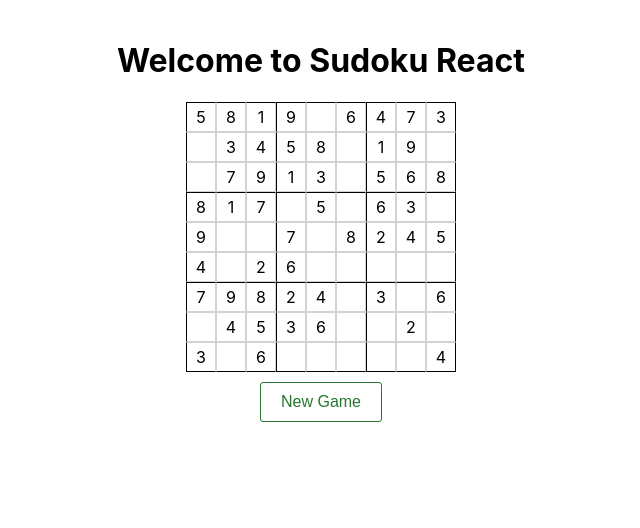
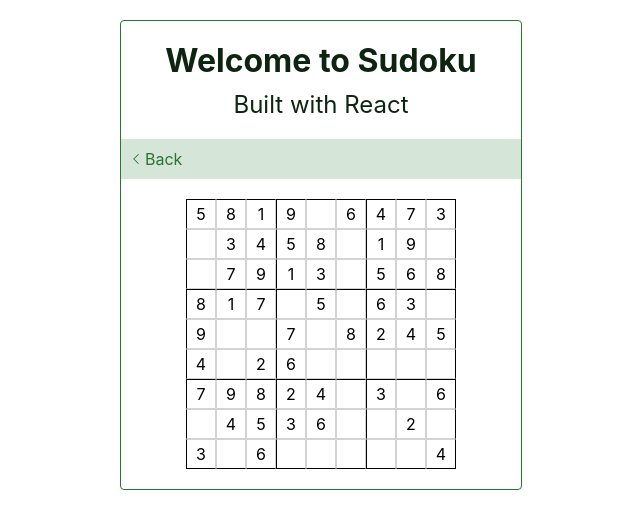
Before and after one commit to lizlux/sudoku, a React (Create React App) app in the folder sudoku-react/: page / in a window 1280 px wide. Both pictures are taken after a click on the button "Easy". Shown: the top 528 px of the page, without its empty margins (319-959 px from the left). Built offline with nearby package versions, Linux system fonts and the light colour scheme.

Commit message:
updating tests

```diff
--- a/sudoku-react/src/components/App.css
+++ b/sudoku-react/src/components/App.css
@@ -1,8 +1,12 @@
 .App {
-  padding: 20px;
   display: flex;
   align-items: center;
   flex-direction: column;
+  max-width: 400px;
+  margin: 20px auto;
+  border: 1px solid #277632;
+  border-radius: 4px;
+  padding-bottom: 20px;
 }
 
 .container {
@@ -77,3 +81,45 @@
 .error-message.hidden {
   display: none;
 }
+
+h1 {
+  margin: 20px 0 10px;
+  color: #0d2510;
+}
+
+h2 {
+  color: #0d2510;
+  margin: 0 0 20px;
+  font-weight: normal;
+}
+
+.header {
+  display: flex;
+  justify-content: space-between;
+  width: 100%;
+  margin: 0 0 20px 0;
+  padding: 10px;
+  background-color: #27763231;
+  box-sizing: border-box;
+}
+
+.back-button {
+  align-items: center;
+  display: flex;
+  text-decoration: none;
+  color: #277632;
+}
+
+.back-button:hover {
+  color: #0d2510;}
+
+.back-button::before {
+  content: "";
+  background-image: url("/public/arrow.svg");
+  background-repeat: no-repeat;
+  background-size: contain;
+  width: 10px;
+  height: 10px;
+  margin-right: 4px;
+  transform: scaleX(-1);
+}
--- a/sudoku-react/src/components/App.tsx
+++ b/sudoku-react/src/components/App.tsx
@@ -97,9 +97,23 @@ function App() {
 
   return (
     <div className="App">
-      <h1>Welcome to Sudoku React</h1>
+      <h1>Welcome to Sudoku</h1>
+      <h2>Built with React</h2>
       {difficultyLevel && lines && hiddenGrid ? (
         <>
+          <div className="header">
+            <a
+              href="/"
+              className="back-button"
+              role="button"
+              onClick={(event) => {
+                event.preventDefault();
+                setDifficultyLevel(null);
+              }}
+            >
+              Back
+            </a>
+          </div>
           <SudokuContainer
             lines={lines}
             hiddenGrid={hiddenGrid}
@@ -108,13 +122,6 @@ function App() {
             successXY={successXY}
             failXY={failXY}
           />
-          <button
-            onClick={() => {
-              setDifficultyLevel(null);
-            }}
-          >
-            New Game
-          </button>
         </>
       ) : (
         <DifficultyToggle
```
Also changed, not shown: sudoku-react/public/arrow.svg (added), 1 other file (tests, documents, lock files or other folders).
